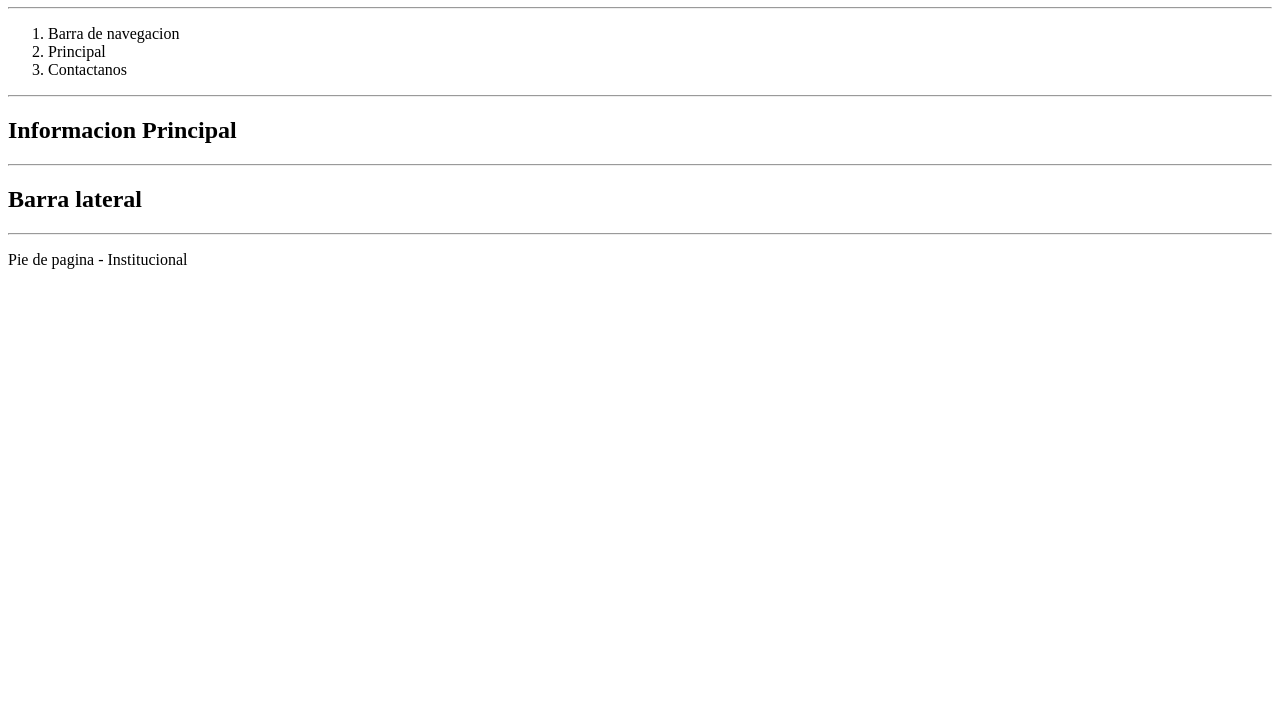
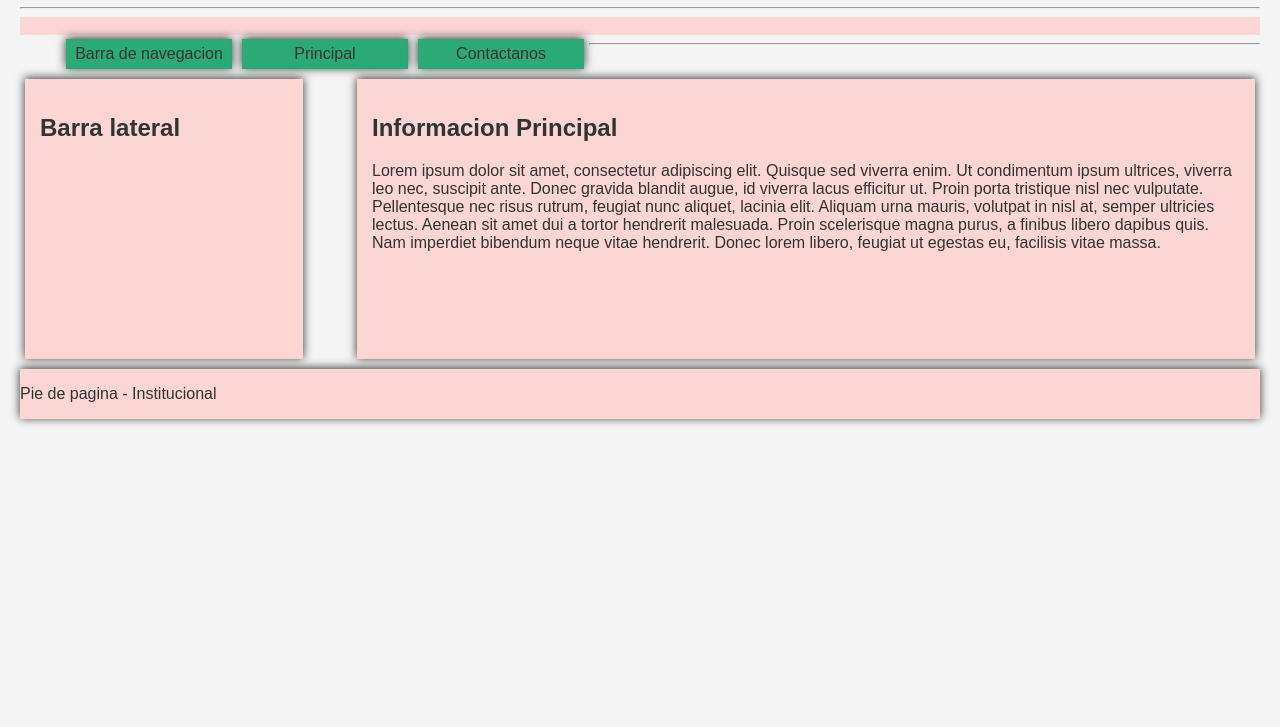
Before and after one commit to bego46/Ejercicios_C3_HTML, a plain HTML site: page index.html in a window 1280 px wide. Shown: the part 73-800 px from the top of the page. Drawn offline with Linux system fonts and the light colour scheme.

Commit message:
Agregando ejercicios de CSS

```diff
--- a/index.html
+++ b/index.html
@@ -4,30 +4,39 @@
         <meta charset="utf-8" />
         <meta name="viewport" content="width=device-width, initial-scale=1.0" />
         <title>Mi Primer sitio web</title>
+
+        <link rel="stylesheet" type="text/css" href="styles.css">
     </head>
     <body>
         <!-- Contenido de la pagina web -->
-        <header>
+        <header id="cabecera">
             <h1>Hola Mundo - Cabecera </h1>
          </header>
          <hr/>
-         <nav>
+         <nav id="navegation">
             <ol>
-                <li>Barra de navegacion</li>
-                <li>Principal</li>
-                <li>Contactanos</li>
+                <li>
+                  <a>Barra de navegacion</a>
+               </li>
+                <li>
+                  <a>Principal</a>
+               </li>
+                <li>
+                  <a>Contactanos</a>
+               </li>
             </ol>
          </nav>
          <hr/>
-         <section>
+         <section id="principal">
             <h2>Informacion Principal</h2>
+            <p>
+               Lorem ipsum dolor sit amet, consectetur adipiscing elit. Quisque sed viverra enim. Ut condimentum ipsum ultrices, viverra leo nec, suscipit ante. Donec gravida blandit augue, id viverra lacus efficitur ut. Proin porta tristique nisl nec vulputate. Pellentesque nec risus rutrum, feugiat nunc aliquet, lacinia elit. Aliquam urna mauris, volutpat in nisl at, semper ultricies lectus. Aenean sit amet dui a tortor hendrerit malesuada. Proin scelerisque magna purus, a finibus libero dapibus quis. Nam imperdiet bibendum neque vitae hendrerit. Donec lorem libero, feugiat ut egestas eu, facilisis vitae massa.
+            </p>
          </section>
-         <hr/>
-         <aside>
+         <aside id="lateral">
             <h2>Barra lateral</h2>
          </aside>
-         <hr/>
-         <footer>
+         <footer id="pie_de_pagina">
             <p>Pie de pagina - Institucional</p>
          </footer>
     </body>
--- /dev/null
+++ b/styles.css
@@ -0,0 +1,62 @@
+body {
+    font-family: 'Arial', sans-serif;
+    background-color: #f4f4f4;
+    color: #333;
+    margin: 20px;
+    /* height: auto;     */
+}
+#cabecera {
+    background-color: #1a1aaad6;
+    color: #1c1c1d;
+    box-shadow: 0px -1px 9px;
+    text-align: center;
+}
+
+#navegation {
+    background-color: #fed0d0d6;
+    margin: 0px;
+    padding: 1px;
+    ol {
+        list-style: none;
+        text-decoration: none;
+        li {
+            float: left;
+            width: 150px;
+            line-height: 30px;
+            padding-left: 8px;
+            padding-right: 8px;
+            margin: 5px;
+            background-color: #2ba977;
+            box-shadow: 0px -1px 9px;
+            text-align: center;
+        }
+    }
+}
+
+#principal {
+    background-color: #fed0d0d6;
+    box-shadow: 0px -1px 9px;
+    float: right;
+    width: 70%;
+    height: 250px;
+    padding: 15px;
+    margin: 5px;
+}
+
+#lateral {
+    background-color: #fed0d0d6;
+    box-shadow: 0px -1px 9px;
+    float: left;
+    width: 20%;
+    padding: 15px;
+    height: 250px;
+    margin: 5px;
+}
+
+#pie_de_pagina {
+    background-color: #fed0d0d6;
+    box-shadow: 0px -1px 9px;
+    float: inline-end;
+    margin-top: 5px;
+    width: 100%;
+}
```
